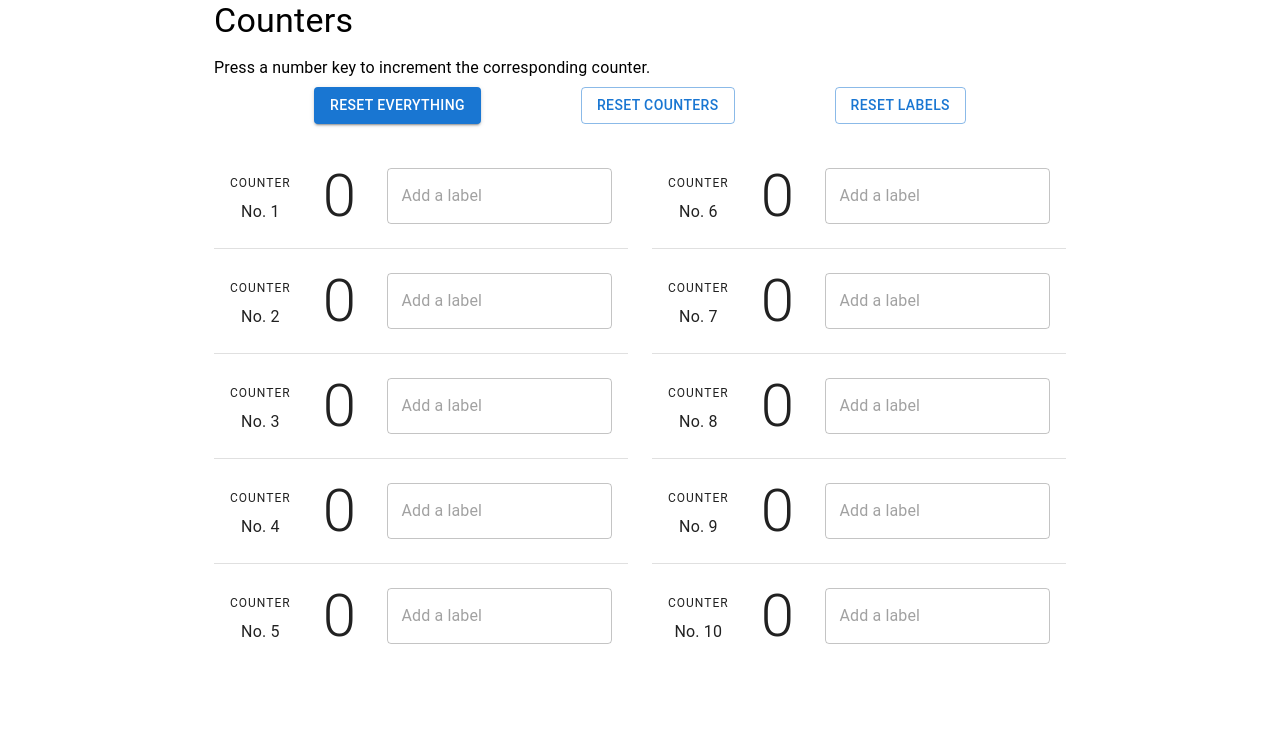
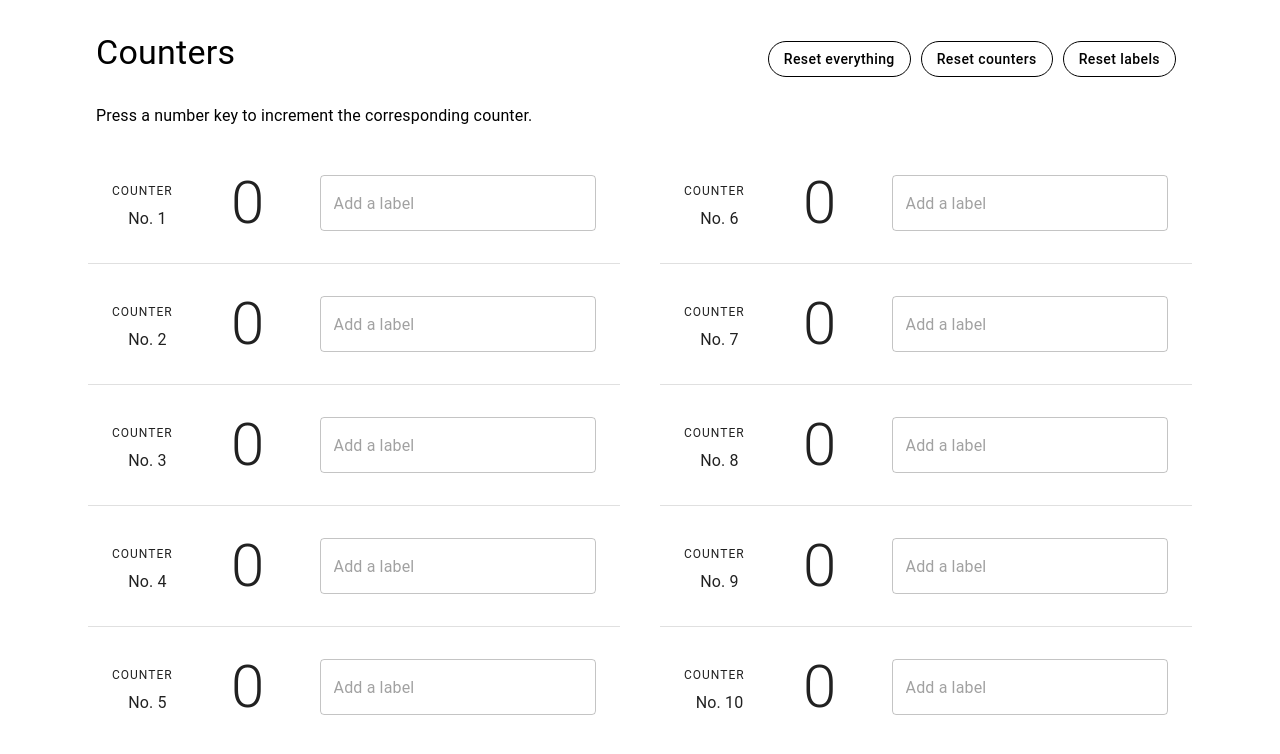
Before and after one commit to KenanHanke/counter-app, a React (Create React App) app: page / in a window 1280 px wide. Shown: the top 754 px of the page. Built offline with nearby package versions, Linux system fonts and the light colour scheme.

Commit message:
Move around components and restyle

```diff
--- a/src/App.js
+++ b/src/App.js
@@ -53,27 +53,33 @@ const App = () => {
     <Table>
       <TableBody>
         {counters.slice(start, end).map((counter, index) => (
-          <TableRow key={index} sx={{ '&:last-child td, &:last-child th': { borderBottom: 0 } }}>
+          <TableRow key={index} sx={{ '&:last-child td': { borderBottom: 0 } }}>
             <TableCell>
+              <Box p={1}>
                 <Typography variant="overline" display="block">
                   Counter
                 </Typography>
                 <Typography variant="body1" display="block" sx={{textAlign: 'center'}}>
                   No. {start + index + 1}
                 </Typography>
+              </Box>
             </TableCell>
             <TableCell>
+              <Box p={1}>
                 <Typography variant="h2">
                   {counter}
                 </Typography>
+              </Box>
             </TableCell>
             <TableCell>
+              <Box p={1}>
                 <TextField
                   fullWidth
                   placeholder='Add a label'
                   value={labels[start + index]}
                   onChange={(e) => handleChangeLabel(start + index, e)}
                 />
+              </Box>
             </TableCell>
           </TableRow>
         ))}
@@ -82,25 +88,31 @@ const App = () => {
   );
 
   return (
-    <Container maxWidth="md">
+    <Container maxWidth="lg">
+      <Box p={3}>
+        <Box p={1} sx={{ display: 'flex', alignItems: 'center', justifyContent: 'space-between' }}>
           <Typography variant="h4" gutterBottom>
             Counters
           </Typography>
+          <Box p={1} sx={{ display: 'flex', gap: '10px' }}>
+            <Button variant="outlined" color="inherit" onClick={() => { handleResetCounters(); handleResetLabels(); }} sx={{ borderRadius: '20px', textTransform: 'none' }}>Reset everything</Button>
+            <Button variant="outlined" color="inherit" onClick={handleResetCounters} sx={{ borderRadius: '20px', textTransform: 'none' }}>Reset counters</Button>
+            <Button variant="outlined" color="inherit" onClick={handleResetLabels} sx={{ borderRadius: '20px', textTransform: 'none' }}>Reset labels</Button>
+          </Box>
+        </Box>
+        <Box p={1}>
           <Typography variant="subtitle1" gutterBottom>
             Press a number key to increment the corresponding counter.
           </Typography>
-      <Box sx={{ display: 'flex', justifyContent: 'space-evenly', marginBottom: '20px'}}>
-        <Button variant="contained" color="primary" onClick={() => { handleResetCounters(); handleResetLabels(); }}>Reset everything</Button>
-        <Button variant="outlined" onClick={handleResetCounters}>Reset counters</Button>
-        <Button variant="outlined" onClick={handleResetLabels}>Reset labels</Button>
         </Box>
-      <Grid container spacing={3}>
+        <Grid container spacing={5}>
           {[0, 1].map((_, index) => (
             <Grid item xs={6} key={index}>
               <CountersTable start={index * 5} end={(index + 1) * 5} />
             </Grid>
           ))}
         </Grid>
+      </Box>
     </Container>
   );
 };
```
Lines whose indentation alone changed are shown as unchanged.
